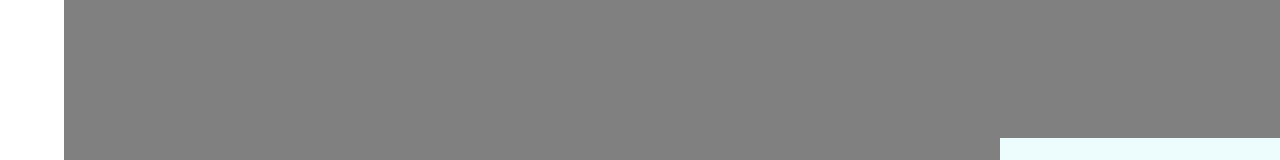
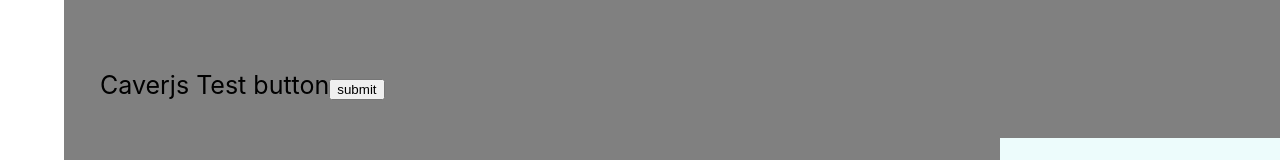
Before and after one commit to giirafe/paran_bloodchain, a React (Create React App) app in the folder web-prototype-pr-master/: page / in a window 1280 px wide. Shown: the part 230-390 px from the top of the page. Built offline with nearby package versions, Linux system fonts and the light colour scheme.

Commit message:
9/6 작업종료

```diff
--- a/web-prototype-pr-master/package.json
+++ b/web-prototype-pr-master/package.json
@@ -7,6 +7,7 @@
     "@testing-library/react": "^13.3.0",
     "@testing-library/user-event": "^13.5.0",
     "bootstrap": "^5.2.0",
+    "caver-js": "^1.9.0",
     "node-sass": "^7.0.1",
     "react": "^18.2.0",
     "react-bootstrap": "^2.5.0",
--- a/web-prototype-pr-master/src/route/home.js
+++ b/web-prototype-pr-master/src/route/home.js
@@ -2,6 +2,11 @@ import '../App.css';
 import React from 'react';
 import { FullPage, Slide } from 'react-full-page';
 import {Link} from 'react-router-dom';
+
+// 백엔드 테스트 용 function
+const getUserdata = () =>{
+    // console.log("Clicked");
+}
 
 function home() {
     return(
@@ -18,6 +23,14 @@ function home() {
                     <a class="nav" href="about">About Us</a>
                 </div>
                 <div className="mainIMG"></div>
+
+                <div className="id" style={{ marginTop: 200, width: "100%" }} onClick={getUserdata()}>
+                        Caverjs Test button
+                        <button
+                            onClick={getUserdata()}
+                        > submit </button>
+                </div>
+
                 <div className="login">
                     <div className="id">개인키 QR코드?</div>
                 </div>
```
Also changed, not shown: 1 other file (tests, documents, lock files or other folders).
